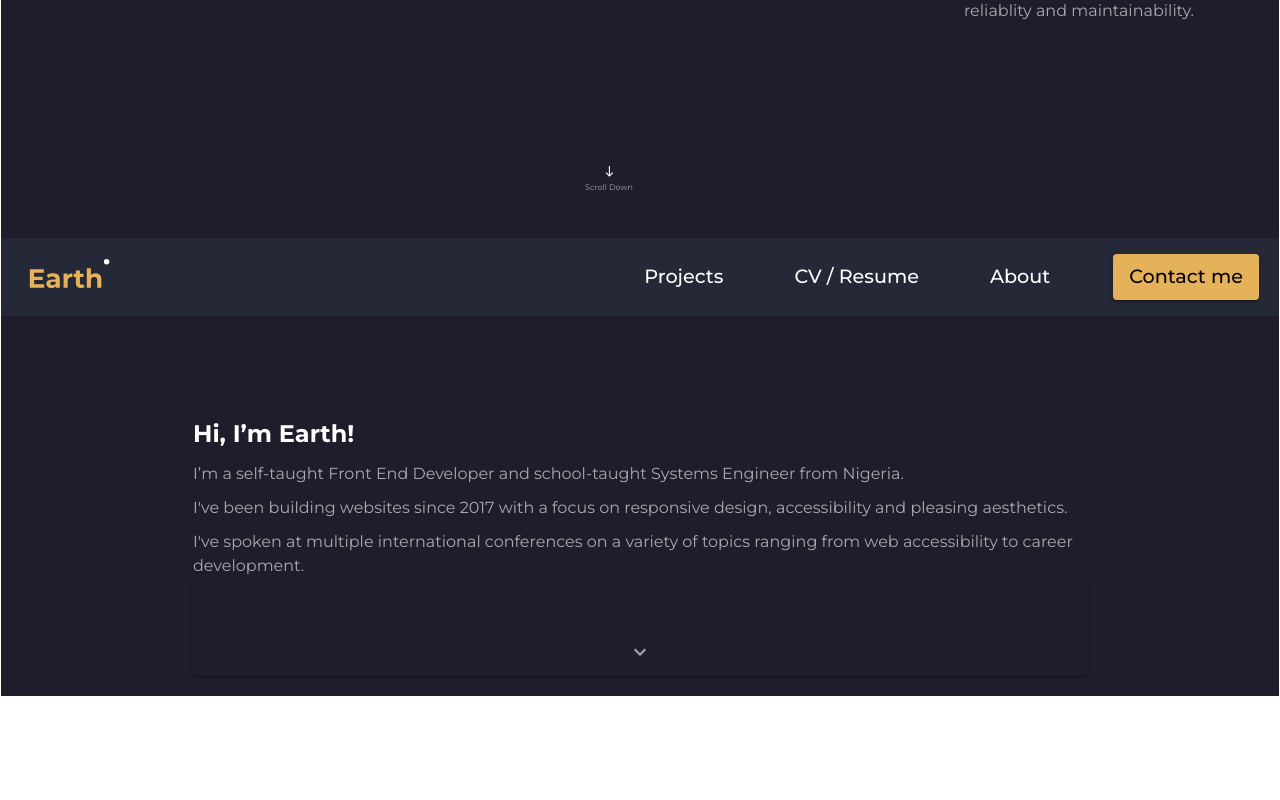
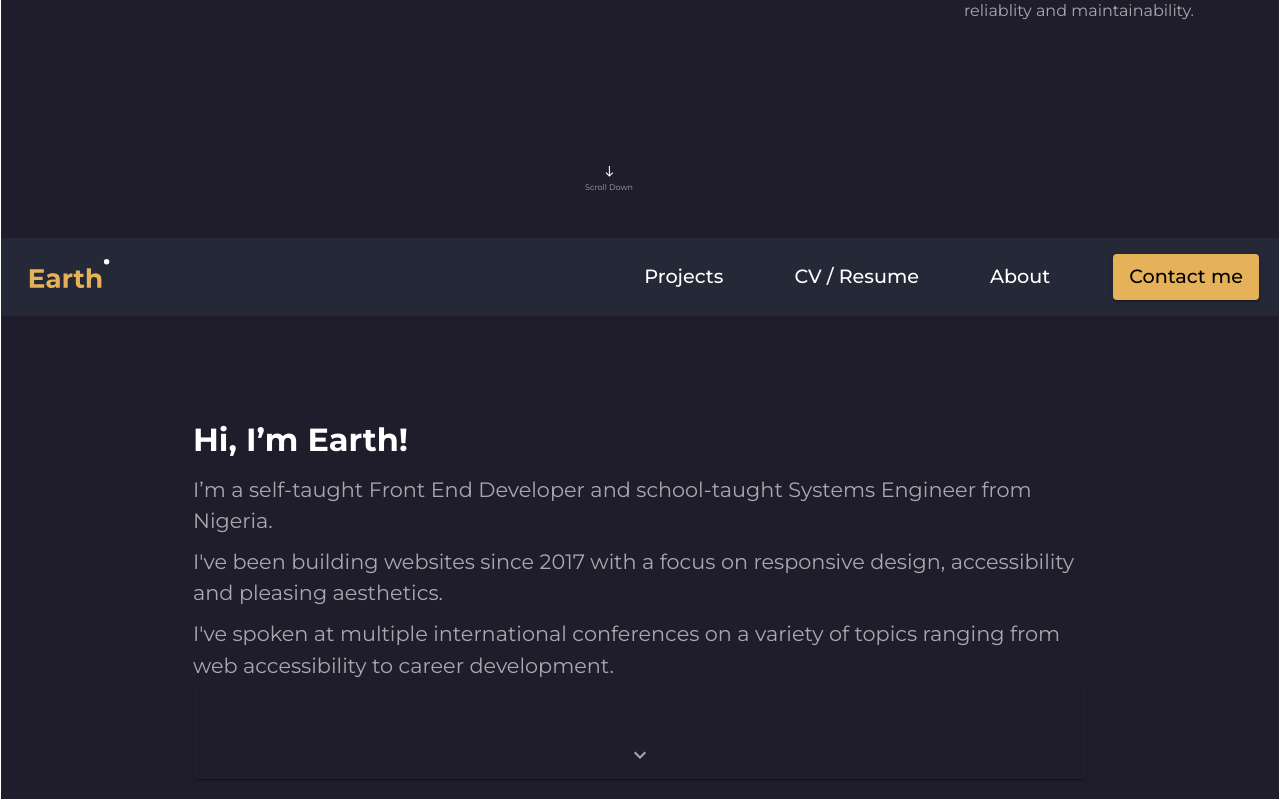
Before and after one commit to earthjan/earth, a React (Create React App) app: page / in a window 1280 px wide. Shown: the part 563-1363 px from the top of the page. Before the commit the page ends 1260 px from the top, so only its background shows below. Built offline with nearby package versions, Linux system fonts and the light colour scheme.

Commit message:
Layout bio for lg screens

```diff
--- a/src/components/templates/MainPage/Bio/Bio.js
+++ b/src/components/templates/MainPage/Bio/Bio.js
@@ -12,7 +12,14 @@ const Bio = () => {
   return (
     <Box sx={styles.base}>
       <Box sx={styles.pySetter}>
-        <TextTitle>Hi, I’m Earth!</TextTitle>
+        <TextTitle
+          fontSize={{
+            xs: "1.5rem",
+            lg: "2rem",
+          }}
+        >
+          Hi, I’m Earth!
+        </TextTitle>
         <TextGray sx={styles.content}>
           I’m a self-taught Front End Developer and school-taught Systems
           Engineer from Nigeria.
--- a/src/components/templates/MainPage/Bio/styles.js
+++ b/src/components/templates/MainPage/Bio/styles.js
@@ -16,6 +16,9 @@ const styles = {
   },
 
   content: {
+    fontSize: {
+      lg: "1.3rem"
+    },
     paddingTop: { xs: "10px" }
   },
 };
```
